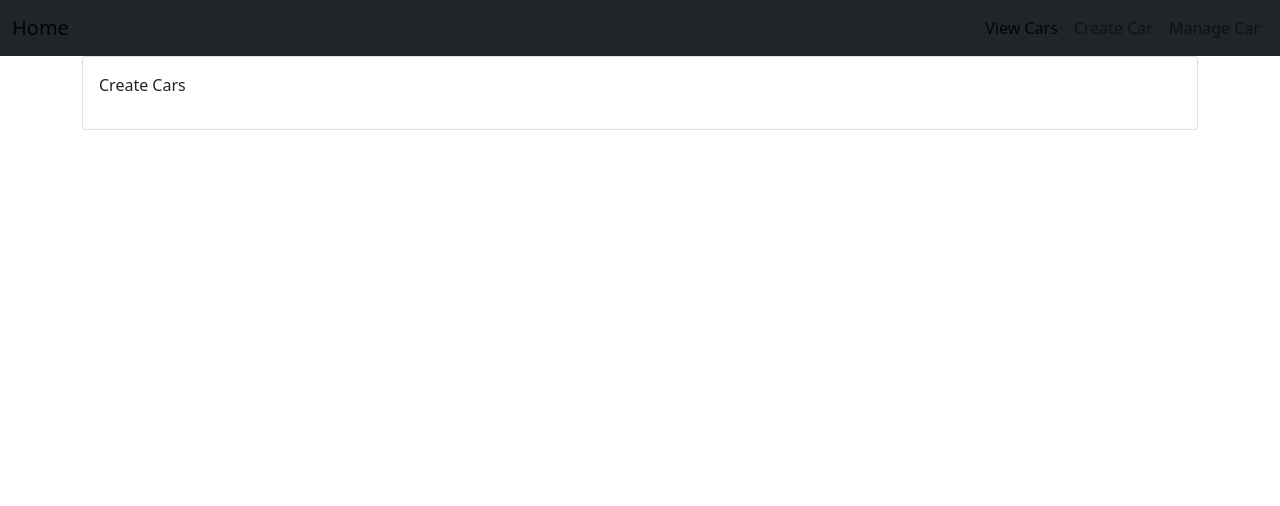
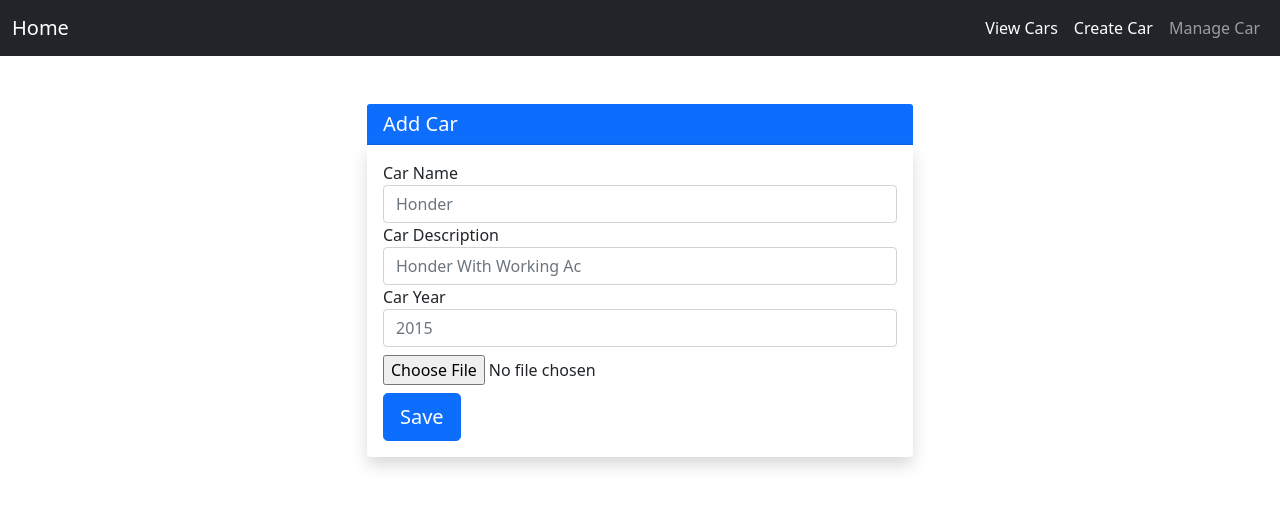
Before and after one commit to lolyshow/automart_frontend, a React (Create React App) app: page /createCar in a window 1280 px wide. Shown: the top 506 px of the page. Built offline with nearby package versions, Linux system fonts and the light colour scheme.

Commit message:
added styles

```diff
--- a/package.json
+++ b/package.json
@@ -6,7 +6,9 @@
     "@testing-library/jest-dom": "^5.16.4",
     "@testing-library/react": "^13.2.0",
     "@testing-library/user-event": "^13.5.0",
+    "axios": "^0.26.1",
     "bootstrap": "^5.1.3",
+    "qs": "^6.10.3",
     "react": "^18.1.0",
     "react-bootstrap": "^2.3.1",
     "react-dom": "^18.1.0",
--- a/src/App.js
+++ b/src/App.js
@@ -4,7 +4,7 @@ import CreateCar from './pages/CreateCar';
 import Home from './pages/Home';
 import ManageCars from './pages/ManageCars';
 import {BrowserRouter as Router,Route, Routes} from "react-router-dom";
-import { createBrowserHistory } from "history";
+import  "./styles/styles.css";
 function App() {
   return (
 
--- a/src/components/includes/Navbar.js
+++ b/src/components/includes/Navbar.js
@@ -2,7 +2,7 @@ import React from "react";
 import {Link} from 'react-router-dom'
 function Navbar(){
     return (
-        <nav className="navbar navbar-expand-lg navbar-light bg-dark">
+        <nav className="navbar navbar-expand-lg navbar-dark bg-dark">
         <div className="container-fluid">
           <button className="navbar-toggler" type="button" data-bs-toggle="collapse" data-bs-target="#navbarTogglerDemo01" aria-controls="navbarTogglerDemo01" aria-expanded="false" aria-label="Toggle navigation">
             <span className="navbar-toggler-icon"></span>
@@ -14,7 +14,7 @@ function Navbar(){
                 <Link className="nav-link active" to="/">View Cars</Link>
               </li>
               <li className="nav-item">
-                <Link className="nav-link" to="/createCar">Create Car</Link>
+                <Link className="nav-link active" to="/createCar">Create Car</Link>
               </li>
               <li className="nav-item">
                 <Link className="nav-link" to="/manageCars">Manage Car</Link>
--- /dev/null
+++ b/src/helpers/Config.js
@@ -0,0 +1,6 @@
+const BASE_URL = "http://localhost:5000/";
+const Config = {
+  base_url: BASE_URL,
+};
+
+export default Config;
--- /dev/null
+++ b/src/helpers/Helper.js
@@ -0,0 +1,59 @@
+import axios from "axios";
+import qs  from 'qs';
+import Config from "./Config";
+const Helper = {
+    Request: async(linkUrl,method = "get",dataPayload={})=>{
+
+
+        var data = JSON.stringify(dataPayload);
+        let urls = Config.base_url+linkUrl;
+        console.log("MyData",data)
+        let result = {};
+
+        var config = {
+            method: method,
+            url: urls,
+            headers: {
+                // 'Content-Type': 'application/x-www-form-urlencoded',
+                'Content-Type': 'application/json',
+                'x-access-token': 'eyJhbGciOiJIUzI1NiIsInR5cCI6IkpXVCJ9.eyJ1c2VyX2lkIjoiNjI2YjlmZTA3M2QzNjVhOGM4ODVhZmRjIiwiZW1haWwiOiJvbGFsZXJlcGhpbGxpcHNAZ21haWwuY29tIiwiaWF0IjoxNjUxOTk5NjkxLCJleHAiOjE2NTIwMDY4OTF9.JYOa5pI678LR7sI4DVmry7xn-fOh8XeZGpjwaT_Zf9c',
+                // 'Cookie': 'JSESSIONID=539E0A68F2BC33FC52FF1A9A3DA11657'
+            },
+            data : data
+        };
+
+        await axios(config)
+        .then(function (response) {
+            console.log("trydtryu",response);
+        let data = response.data;
+            console.log(data)
+            if (!data) {
+            result = {
+                message: "There seems to be an Error",
+                error: true,
+                response: null,
+            };
+            } else {
+
+            result = {
+                message: "Success",
+                error: false,
+                response: response.data,
+            };
+            }
+
+
+        })
+        .catch(function (error) {
+            console.log(error.response)
+        result = {
+            message: error.toString(),
+            error: true,
+            response: null,
+        };
+        });
+        return result;
+  },
+};
+
+export default Helper;
--- a/src/pages/CreateCar.js
+++ b/src/pages/CreateCar.js
@@ -1,10 +1,102 @@
-import React from "react";
+import React,{useState} from "react";
+import Helper from "../helpers/Helper";
+
+
 function CreateCar(){
+    const [carName, setCarName] = useState("")
+    const [description, setDescription] = useState("")
+    const [year, setYear] = useState("")
+    const [image, setImage] = useState(null)
+    const [processing, setProcessing] = useState(false)
+    let handleSubmit = async (e) => {
+        e.preventDefault();
+        console.log("mememem",image.name)
+        if(carName && description && year && image){
+            try {
+
+                setProcessing(true);
+                let payload = {
+                    carName,
+                    description,
+                    year,
+                    // image
+                }
+                console.log("MyPayload",payload)
+                let path = "api/app/createCar";
+                console.log("Mp",path)
+                await Helper.Request(path,"post",payload)
+                .then((result) =>{
+                  let { message, error, response } = result;
+                  setProcessing(false);
+
+                  if (!error) {
+                    console.log("loaded");
+                    setProcessing(false);
+
+                  } else {
+                    setProcessing(false);
+                    // Alert.alert("Shop", message);
+                  }
+
+                });
+
+
+            } catch (error) {
+                this.setState({processing:false});
+                // Alert.alert("Error", error.toString());
+              }
+
+
+
+        }else{
+            console.log("falseFalse")
+        }
+
+
+    };
+
+    const onImageChange = event => {
+        console.log("hi")
+        if (event.target.files && event.target.files[0]) {
+          let img = event.target.files[0];
+          console.log(img)
+          setImage(img)
+        }
+      };
+
+
     return (
         <div className = "container">
-            <div className = "card">
-                <div className = "card-body">
-                    <p>Create Cars</p>
+            <div className = "row">
+                <div className = "col-md-6 createCarcontainer">
+                    <div class="card border-0">
+                        <h5 class="card-header bg-primary mt-5 text-white">Add Car</h5>
+                        <div class="card-body shadow p-3 mb-5 bg-white rounded">
+                            <form onSubmit={handleSubmit}>
+                                <div class="form-group">
+                                    <label for="formGroupExampleInput">Car Name</label>
+                                    <input type="text" class="form-control" value={carName} onChange={(e)=>setCarName(e.target.value)} id="formGroupExampleInput" placeholder="Honder"/>
+                                </div>
+                                <div class="form-group">
+                                    <label for="formGroupExampleInput2">Car Description</label>
+                                    <input type="text" class="form-control" value={description} onChange={(e)=>setDescription(e.target.value)} name ="file" id="formGroupExampleInput2" placeholder="Honder With Working Ac"/>
+                                </div>
+                                <div class="form-group">
+                                    <label for="formGroupExampleInput2">Car Year</label>
+                                    <input type="text" class="form-control" value={year} onChange={(e)=>setYear(e.target.value)} name ="file" id="formGroupExampleInput2" placeholder="2015"/>
+                                </div>
+
+                                <div class="in">
+
+                                    <input type="file" class="mt-2" onChange={onImageChange} name ="file" id="formGroupExampleInput2"/>
+                                </div>
+                                <div class="form-group ">
+                                    <button type="submit" class="btn btn-primary btn-lg btn-block mt-2">Save</button>
+                                </div>
+                            </form>
+                            {/* <a href="#" class="btn btn-primary mt-2">Add Car</a> */}
+                        </div>
+                    </div>
                 </div>
             </div>
         </div>
--- a/src/pages/Home.js
+++ b/src/pages/Home.js
@@ -1,10 +1,12 @@
 import React from "react";
 function Home(){
     return (
-        <div className = "container">
-            <div className = "card">
-                <div className = "card-body">
-                    <p>View Cars</p>
+        <div className = "containerWrapper">
+            <div className = "container">
+                <div className = "card">
+                    <div className = "card-body">
+                        <p>View Cars</p>
+                    </div>
                 </div>
             </div>
         </div>
--- /dev/null
+++ b/src/styles/styles.css
@@ -0,0 +1,17 @@
+.createCarcontainer{
+  display: flex;
+  flex-direction: column;
+   /* width: 500px; */
+  /* height: 400px; */
+  margin-top: 100px;
+  margin:auto;
+  /* justify-content: flex-end; */
+
+}
+/* .cardTitle{
+  margin-top: 40px;
+  height: 60px;
+  color: blue;
+  background-color: blue;
+}
+ */
```
Also changed, not shown: 1 other file (tests, documents, lock files or other folders).
